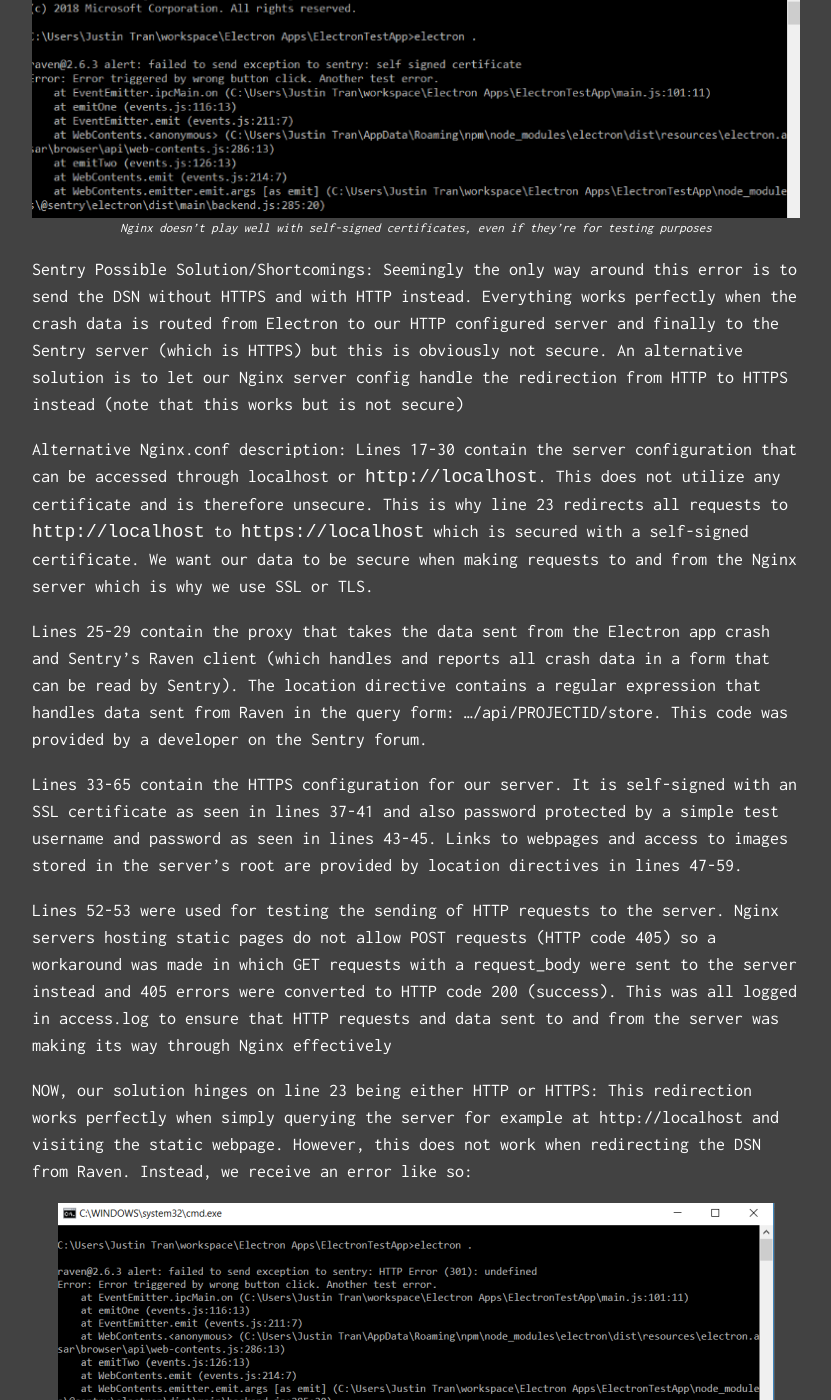
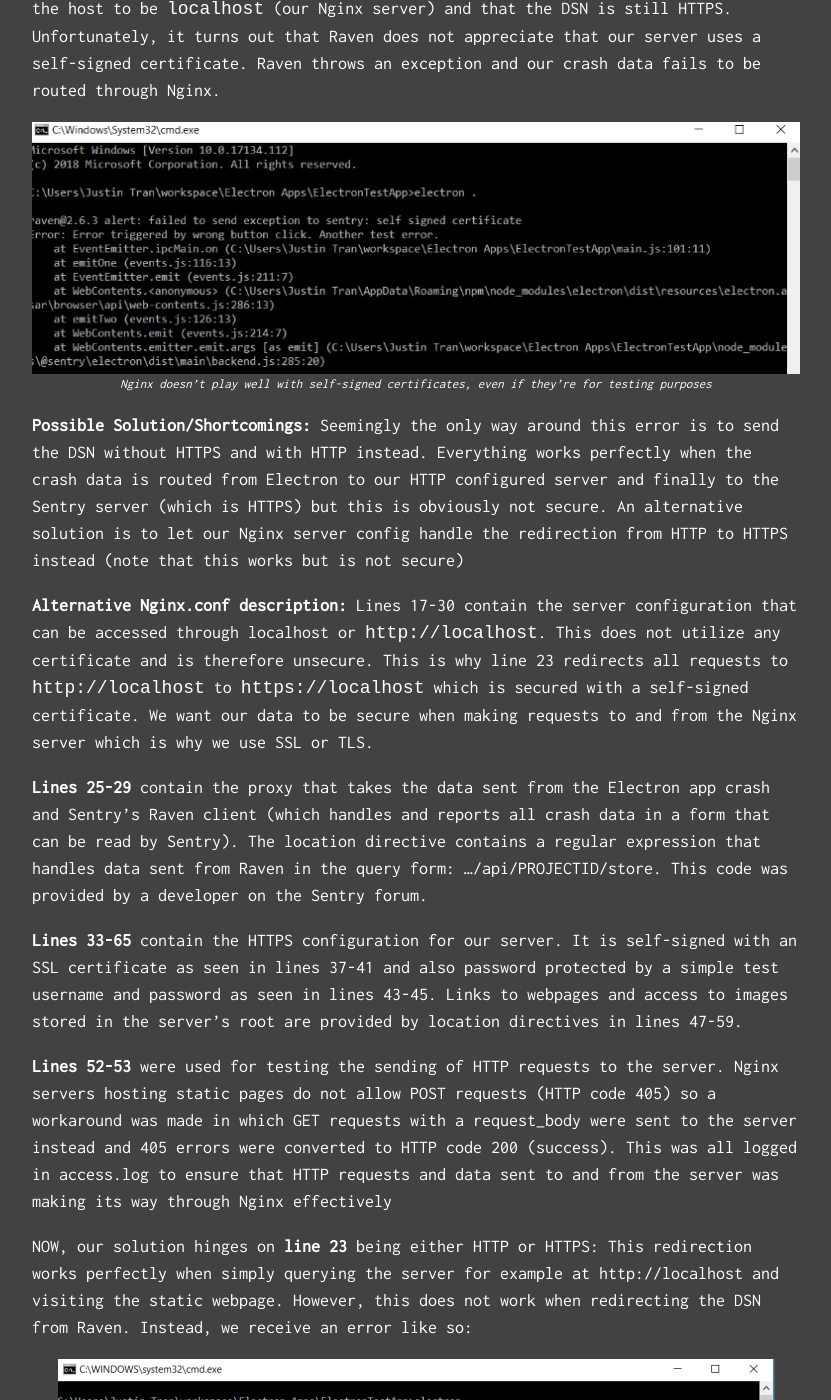
Before and after one commit to justintranjt/justintranjt.github.io, a Jekyll site: the page built from _projects/2018-08-31-POC.md, in a window 1280 px wide and 1400 px high, scrolled down 5896 px. Shown: the whole window, without its empty margins (224-1055 px from the left). Built offline with Jekyll 4.4.1, drawn with Linux system fonts in a browser that asks for light colours; some of the changed text lies outside the part shown.

Commit message:
Update 2018-08-31-POC.md
Fix formatting

````diff
--- a/_projects/2018-08-31-POC.md
+++ b/_projects/2018-08-31-POC.md
@@ -25,9 +25,10 @@
 
 The bundled and minified code is found in `[app_root_folder]/dist/electron`. All the Webpack configuration specifying settings are found in `[app_root_folder]/electron-vue` in the 3 webpack configuration files:
 
+`webpack.main.config.js`
 
-`webpack.main.config.js`
 `webpack.renderer.config.js`
+
 `webpack.web.config.js`
 
 We'll be working with webpack.main.config.js for the purposes of this solution.
@@ -74,6 +75,7 @@
 ![Sentry doesn't like our map file]( /projects/sentryMap.png )*Sentry refuses to use the source map we generated*
 
 Use this small program that reads your source map file and tests a mapping (remember to install `source-map` through `npm` first):
+
 ```javascript
 var fs        = require('fs'),
     path      = require('path'),
@@ -120,19 +124,19 @@
 
 ![SSL Error]( /projects/sslError.PNG )*Nginx doesn't play well with self-signed certificates, even if they're for testing purposes*
 
-Sentry Possible Solution/Shortcomings:
+**Possible Solution/Shortcomings:**
 Seemingly the only way around this error is to send the DSN without HTTPS and with HTTP instead. Everything works perfectly when the crash data is routed from Electron to our HTTP configured server and finally to the Sentry server (which is HTTPS) but this is obviously not secure. An alternative solution is to let our Nginx server config handle the redirection from HTTP to HTTPS instead (note that this works but is not secure)
 
-Alternative Nginx.conf description:
+**Alternative Nginx.conf description:**
 Lines 17-30 contain the server configuration that can be accessed through localhost or `http://localhost`. This does not utilize any certificate and is therefore unsecure. This is why line 23 redirects all requests to `http://localhost` to `https://localhost` which is secured with a self-signed certificate. We want our data to be secure when making requests to and from the Nginx server which is why we use SSL or TLS.
 
-Lines 25-29 contain the proxy that takes the data sent from the Electron app crash and Sentry’s Raven client (which handles and reports all crash data in a form that can be read by Sentry). The location directive contains a regular expression that handles data sent from Raven in the query form: …/api/PROJECTID/store. This code was provided by a developer on the Sentry forum.
+**Lines 25-29** contain the proxy that takes the data sent from the Electron app crash and Sentry’s Raven client (which handles and reports all crash data in a form that can be read by Sentry). The location directive contains a regular expression that handles data sent from Raven in the query form: …/api/PROJECTID/store. This code was provided by a developer on the Sentry forum.
 
-Lines 33-65 contain the HTTPS configuration for our server. It is self-signed with an SSL certificate as seen in lines 37-41 and also password protected by a simple test username and password as seen in lines 43-45. Links to webpages and access to images stored in the server’s root are provided by location directives in lines 47-59.
+**Lines 33-65** contain the HTTPS configuration for our server. It is self-signed with an SSL certificate as seen in lines 37-41 and also password protected by a simple test username and password as seen in lines 43-45. Links to webpages and access to images stored in the server’s root are provided by location directives in lines 47-59.
 
-Lines 52-53 were used for testing the sending of HTTP requests to the server. Nginx servers hosting static pages do not allow POST requests (HTTP code 405) so a workaround was made in which GET requests with a request_body were sent to the server instead and 405 errors were converted to HTTP code 200 (success). This was all logged in access.log to ensure that HTTP requests and data sent to and from the server was making its way through Nginx effectively
+**Lines 52-53** were used for testing the sending of HTTP requests to the server. Nginx servers hosting static pages do not allow POST requests (HTTP code 405) so a workaround was made in which GET requests with a request_body were sent to the server instead and 405 errors were converted to HTTP code 200 (success). This was all logged in access.log to ensure that HTTP requests and data sent to and from the server was making its way through Nginx effectively
 
-NOW, our solution hinges on line 23 being either HTTP or HTTPS:
+NOW, our solution hinges on **line 23** being either HTTP or HTTPS:
 This redirection works perfectly when simply querying the server for example at http://localhost and visiting the static webpage. However, this does not work when redirecting the DSN from Raven. Instead, we receive an error like so:
 
 ![Redirecting data from HTTP to HTTPS]( /projects/errorLikeSo.png )*The DSN cannot be routed from HTTP to HTTPS through Nginx and eventually to the Sentry platform because of an undefined error.*
@@ -174,7 +180,7 @@
 
 Waitress and CherryPy are the best WSGI servers of choice for a modern Python WSGI server in need of speed and high load.
 
-## Why are there any errors at all? Shouldn’t a WSGI be able to handle any load?
+# Why are there any errors at all? Shouldn’t a WSGI be able to handle any load?
 
 Even with stacktraces I was not able to pinpoint a direct cause of these errors though I did log and trace many of these errors to HTTP 502 errors to the server. The 502 Bad Gateway error likely resulted from WSGI workers trying to handle the requests only for some of the requests to time out resulting in errors.
 
@@ -199,9 +205,9 @@
 >
 >The second biggest limitation that most people run into is also related to your OS. Open up a shell, su to the user nginx runs as and then run the command `ulimit -a`. Those values are all limitations nginx cannot exceed. In many default systems the open files value is rather limited, on a system I just checked it was set to 1024. If nginx runs into a situation where it hits this limit it will log the error (24: Too many open files) and return an error to the client.”
 
-## How do the WSGI servers work at the low-level?
+# How do the WSGI servers work at the low-level?
 
-Waitress
+## Waitress
 * Multi-threaded (rather than multi-processed using fork())
 * Synchronous (normal for WSGI) and asynchronous (not normal for WSGI) code is used
 
@@ -211,7 +217,7 @@
 When all worker threads are in use, a task will be buffered and wait in a queue for a worker thread to become available. The main thread is asynchronous while the workers are synchronous. Worker threads never perform I/O, it is only done by the main thread and many clients can be connected to the server at once because of this.
 Worker threads will never be hung up trying to send data to a client with a slow network but with a maximum of 4 requests being handled at a time (by default).
 
-CherryPy
+## CherryPy
 * Multi-threaded (rather than multi-processed using fork())
 
 The general idea behind threaded handling of requests is similar to Waitress with a few notable differences.
@@ -219,7 +225,7 @@
 The server maintains a single, main listening thread and places incoming connections from clients onto a queue. The main listening thread is not asynchronous as it was implemented before 2016 when Python 3.5 was released with async features
 Worker threads are also kept in a fixed pool and handle tasks off the queue as they’re popped off.
 
-Gevent
+## Gevent
 * Looks very much like traditional threaded programming, but underneath does asynchronous I/O
 * Uses greenlets
 A “greenlet” is a small independent pseudo-thread. Think about it as a small stack of frames; the bottom frame is the initial function you called, and the topmost frame is the one in which the greenlet is currently paused. You work with greenlets by creating a number of such stacks and jumping execution between them.
@@ -247,8 +253,9 @@
 Note that this included writing my own integration between Microsoft Azure and VictorOps which I wrote about here: []().
 
 The guiding principles for choosing between the three incidents management solutions boiled down to two key concerns:
-    1. Possibility of integration with Microsofy Azure and AWS
-    2. Ability to view raw data and metrics created by Logz.io and from our own queries
+
+1. Possibility of integration with Microsofy Azure and AWS
+2. Ability to view raw data and metrics created by Logz.io and from our own queries
 
 While this project required less code than one might imagine, choosing the appropriate service to integrate into our architecture was, of course, incredibly important to maintaining a working product for our customers.
 
````
Also changed, not shown: other parts of _projects/2018-08-31-POC.md (+10 -6 lines).
